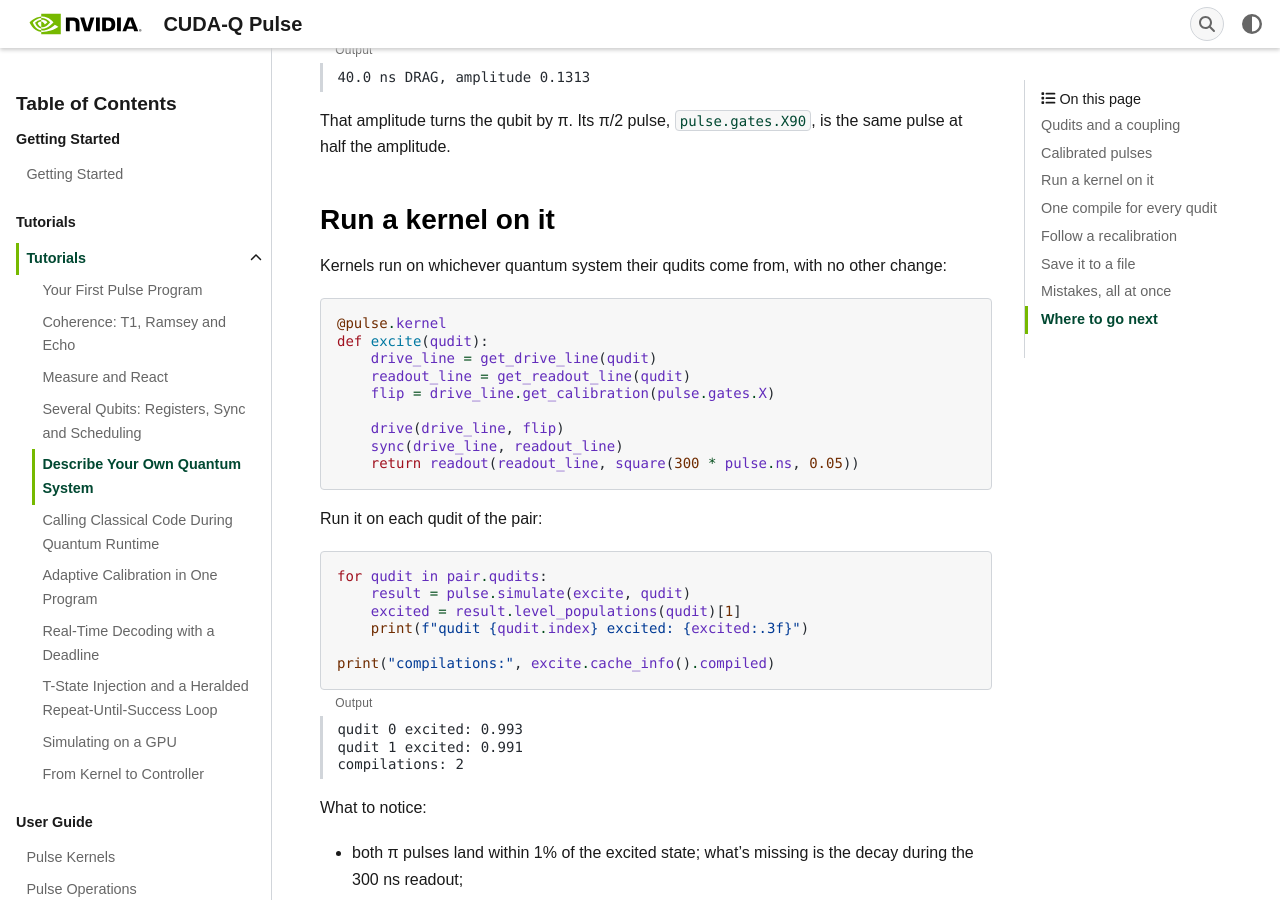
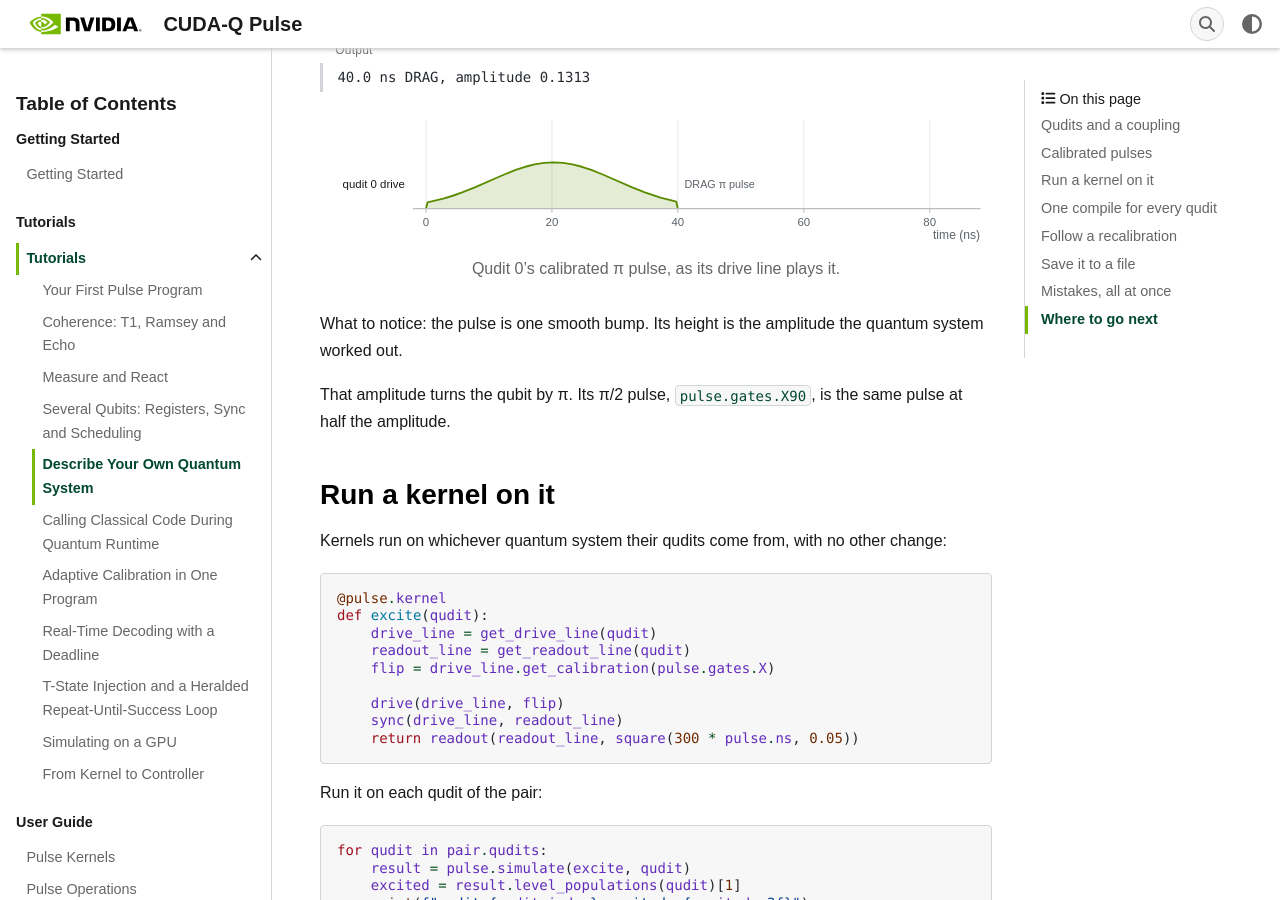
Before and after one commit to Arishsingh/cudaq-pulse, a Sphinx documentation site: the page built from docs/tutorials/own_quantum_system.rst, in a window 1280 px wide and 900 px high, scrolled down 2835 px. Built offline with Sphinx 7.4.7, drawn with Linux system fonts in a browser that asks for light colours; some web fonts are replaced; pages that are not in the unit, such as notebooks, are missing from menus; the version number could not be read and is left out; part of the change alters nothing that is shown; some of the changed text lies outside the part shown.

Commit message:
Show the calibrated pulse, the compiles and the recalibration
The page describing a quantum system now draws qudit 0's calibrated pi
pulse, the programs each of its two kernels compiles, and the drive's
frequency in the export before and after the recalibration.

Signed-off-by: A.M. Santana <anthonys@nvidia.com>

```diff
--- a/docs/tutorials/figures/own_quantum_system.py
+++ b/docs/tutorials/figures/own_quantum_system.py
@@ -4,15 +4,23 @@
 
 Usage: python docs/tutorials/figures/own_quantum_system.py
 
-Needs matplotlib (the ``[viz]`` extra). Writes ``transmon_surface17.svg`` and
-``pair_levels.svg``, each with its ``-dark`` twin, next to this file: the
-shipped 17-qubit system drawn from its qudits and couplings, and the levels of
-the pair the page describes.
+Needs matplotlib (the ``[viz]`` extra). Writes, each with its ``-dark`` twin,
+next to this file:
+
+- ``transmon_surface17.svg``, the shipped 17-qubit system drawn from its
+  qudits and couplings;
+- ``pair_levels.svg``, the levels of the pair the page describes;
+- ``calibrated_x.svg``, the π pulse its calibration gives qudit 0;
+- ``one_compile.svg``, how many programs each of its two kernels compiles;
+- ``recalibration.svg``, the drive's frequency before and after it moves
+  qudit 0.
 """
 
 import cudaq_pulse as pulse
 import numpy as np
-from _style import page_namespace, plot_axes, save_themed
+from _style import end_label, page_namespace, plot_axes, save_themed
+from _timeline import Timeline, draw
+from matplotlib.patches import FancyArrowPatch, FancyBboxPatch
 
 
 def surface17() -> None:
@@ -179,9 +187,143 @@ def pair_levels(page) -> None:
     save_themed(figure, "pair_levels", title="The levels of the pair", desc=alt)
 
 
+def calibrated_x(page) -> None:
+    timeline = Timeline.of(page["excite"].lower(page["pair"].qudits[0]))
+    drive = next(pl for pl in timeline.pulses if pl.kind == "drive")
+    amplitude = page["x_cal"].amplitude
+    words = {(drive.lane, round(drive.start_ns, 3)): ("DRAG π pulse", "right")}
+
+    def figure(p):
+        return draw(
+            timeline,
+            p,
+            pulse_labels=words,
+            only={drive.lane},
+            xlim=(-2, drive.end_ns * 2.2),
+            lane_in=0.8,
+        )
+
+    alt = (
+        "The calibrated pi pulse of qudit 0 on its drive line: a "
+        f"{drive.end_ns - drive.start_ns:g} ns DRAG pulse of amplitude {amplitude:.4f}, one "
+        "smooth bump that starts and ends at zero."
+    )
+    save_themed(figure, "calibrated_x", title="The calibrated π pulse", desc=alt)
+
+
+def one_compile() -> None:
+    # The counts the page prints, before its recalibration lowers excite again.
+    page = page_namespace("own_quantum_system.rst", stop_before="old_qudit")
+    counts = {
+        "excite": page["excite"].cache_info().compiled,
+        "excite_any": page["excite_any"].cache_info().compiled,
+    }
+    qudits = [q.index for q in page["pair"].qudits]
+
+    def figure(p):
+        fig, ax = plot_axes(p, height_in=1.7)
+        ax.axis("off")
+
+        def box(x, y, text, color):
+            ax.add_patch(
+                FancyBboxPatch(
+                    (x - 0.62, y - 0.2),
+                    1.24,
+                    0.4,
+                    boxstyle="round,pad=0.02,rounding_size=0.06",
+                    fc="none",
+                    ec=color,
+                    lw=1.1,
+                )
+            )
+            ax.text(x, y, text, ha="center", va="center", fontsize=8, color=p.text)
+
+        def arrow(a, b):
+            ax.add_patch(
+                FancyArrowPatch(
+                    a, b, arrowstyle="-|>,head_length=3,head_width=1.8", color=p.rule, lw=0.9
+                )
+            )
+
+        for x0, name in ((0.1, "excite"), (3.6, "excite_any")):
+            box(x0 + 0.5, 0.0, name, p.text)
+            n = counts[name]
+            ys = np.linspace(0.45, -0.45, n) if n > 1 else [0.0]
+            for k, y in enumerate(ys):
+                word = f"program for qudit {qudits[k]}" if n > 1 else "one program"
+                box(x0 + 2.0, y, word, p.drive)
+                arrow((x0 + 1.12, 0.0), (x0 + 1.38, y))
+            ax.text(
+                x0 + 1.3,
+                -0.95,
+                f"{n} compilation{'s' if n > 1 else ''}",
+                ha="center",
+                fontsize=8.5,
+                color=p.drive,
+            )
+        ax.set_xlim(-0.6, 6.3)
+        ax.set_ylim(-1.15, 0.8)
+        return fig
+
+    alt = (
+        f"The kernel excite, run on both qudits of the pair, compiles {counts['excite']} "
+        f"programs, one per qudit. excite_any, which takes the qudit as an argument, compiles "
+        f"{counts['excite_any']}, which serves both."
+    )
+    save_themed(figure, "one_compile", title="One compile per qudit, or one for all", desc=alt)
+
+
+def recalibration(page) -> None:
+    frequencies = {}
+    for label, system in page["systems"].items():
+        program = page["excite"].lower(system.qudits[0]).export_to_controller()
+        drive = next(e for e in program["events"] if e["kind"] == "drive")
+        frequencies[label] = drive["frequency_hz"] / 1e6
+    before, after = frequencies["before"], frequencies["after"]
+
+    def figure(p):
+        fig, ax = plot_axes(p, height_in=1.25)
+        ax.grid(False)
+        ax.set_yticks([])
+        for x, word, color in ((before, "before", p.muted), (after, "after", p.drive)):
+            ax.plot([x, x], [0, 1], color=color, lw=2.2)
+            end_label(
+                ax,
+                x,
+                1.05,
+                f"{word}: {x:.0f} MHz",
+                color,
+                dx=0,
+                ha="center",
+                va="bottom",
+                fontsize=8,
+            )
+        ax.annotate(
+            "",
+            (after, 0.45),
+            (before, 0.45),
+            arrowprops=dict(arrowstyle="-|>", color=p.text, lw=1.0),
+        )
+        ax.set_xlim(before - 2, after + 2)
+        ax.set_ylim(0, 1.5)
+        ax.set_xlabel("drive frequency in the export (MHz)")
+        return fig
+
+    alt = (
+        f"The frequency of excite's drive in its export for qudit 0: {before:.0f} MHz before the "
+        f"recalibration and {after:.0f} MHz after, {after - before:.0f} MHz higher, with the "
+        "same kernel."
+    )
+    save_themed(figure, "recalibration", title="The drive follows the recalibration", desc=alt)
+
+
 def main() -> None:
     surface17()
-    pair_levels(page_namespace("own_quantum_system.rst"))
+    page = page_namespace("own_quantum_system.rst")
+    pair_levels(page)
+    calibrated_x(page)
+    one_compile()
+    recalibration(page)
 
 
 if __name__ == "__main__":
--- a/docs/tutorials/own_quantum_system.rst
+++ b/docs/tutorials/own_quantum_system.rst
@@ -123,6 +123,15 @@ from the shape and the qudit's drive strength:
 
    40.0 ns DRAG, amplitude 0.1313
 
+.. themed-figure:: figures/calibrated_x.svg
+   :alt: The calibrated pi pulse of qudit 0 on its drive line: a 40 ns DRAG pulse of amplitude 0.1313, one smooth bump that starts and ends at zero.
+   :width: 100%
+
+   Qudit 0's calibrated π pulse, as its drive line plays it.
+
+What to notice: the pulse is one smooth bump. Its height is the amplitude
+the quantum system worked out.
+
 That amplitude turns the qubit by π. Its π/2 pulse, ``pulse.gates.X90``, is
 the same pulse at half the amplitude.
 
@@ -212,6 +221,12 @@ Run it on both qudits, each with its own calibrated amplitude:
    qudit 1 excited: 0.991
    compilations: 1
 
+.. themed-figure:: figures/one_compile.svg
+   :alt: The kernel excite, run on both qudits of the pair, compiles 2 programs, one per qudit. excite_any, which takes the qudit as an argument, compiles 1, which serves both.
+   :width: 100%
+
+   The programs each kernel compiled for the two qudits.
+
 What to notice: the drive's frequency still follows each qudit, because a
 drive line plays at its own qudit's frequency unless the kernel says
 otherwise.
@@ -253,6 +268,12 @@ drive's frequency:
 
 The recalibrated program plays its drive 2 MHz higher, with no change to
 the kernel.
+
+.. themed-figure:: figures/recalibration.svg
+   :alt: The frequency of excite's drive in its export for qudit 0: 5100 MHz before the recalibration and 5102 MHz after, 2 MHz higher, with the same kernel.
+   :width: 80%
+
+   The drive's frequency in each export.
 
 What to notice: quantum systems are read-only, so the original ``pair`` is
 unchanged, and programs compiled for it stay valid.
```
Also changed, not shown: docs/tutorials/figures/calibrated_x-dark.svg (added), docs/tutorials/figures/calibrated_x.svg (added), docs/tutorials/figures/one_compile-dark.svg (added), docs/tutorials/figures/one_compile.svg (added), docs/tutorials/figures/recalibration-dark.svg (added), docs/tutorials/figures/recalibration.svg (added).
